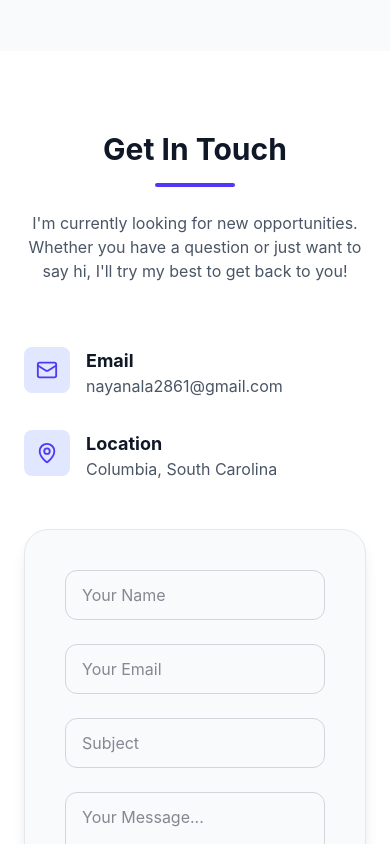
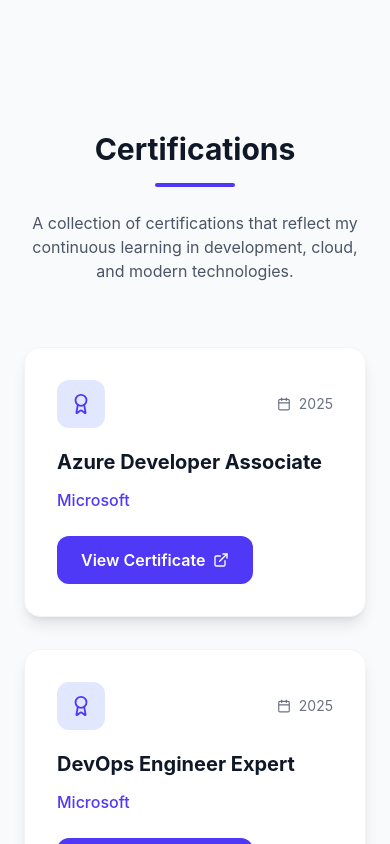
Before and after one commit to snayanala/my-portfolio, a React (Vite) app: page / in a window 390 px wide. Shown: the part 7460-8304 px from the top of the page. Built offline with nearby package versions, Linux system fonts and the light colour scheme.

Commit message:
Updated portfolio sections and add certifications

```diff
--- a/package.json
+++ b/package.json
@@ -40,6 +40,8 @@
     "@radix-ui/react-toggle": "1.1.2",
     "@radix-ui/react-toggle-group": "1.1.2",
     "@radix-ui/react-tooltip": "1.1.8",
+    "@react-three/drei": "^9.122.0",
+    "@react-three/fiber": "^8.18.0",
     "canvas-confetti": "^1.9.4",
     "class-variance-authority": "0.7.1",
     "clsx": "2.1.1",
@@ -63,6 +65,7 @@
     "recharts": "2.15.2",
     "sonner": "2.0.3",
     "tailwind-merge": "3.2.0",
+    "three": "^0.183.0",
     "tw-animate-css": "1.3.8",
     "vaul": "1.1.2"
   },
--- a/src/app/App.tsx
+++ b/src/app/App.tsx
@@ -7,6 +7,8 @@
 import { Experience } from "./components/Experience";
 import { Contact } from "./components/Contact";
 import { Footer } from "./components/Footer";
+import Certifications from "./components/Certifications"; // Import Certifications component
+
 
 export default function App() {
   // Smooth scroll behavior for anchor links
@@ -26,7 +28,9 @@
         <Skills />
         <Projects />
         <Experience />
+         <Certifications /> {/* Add Certifications section here */}
         <Contact />
+
       </main>
       <Footer />
     </div>
--- /dev/null
+++ b/src/app/components/Certifications.tsx
@@ -0,0 +1,101 @@
+import React from "react";
+import { motion } from "motion/react";
+import { Award, ExternalLink, Calendar } from "lucide-react";
+
+type Certification = {
+  title: string;
+  issuer: string;
+  date: string;
+  link?: string;
+};
+
+const certifications: Certification[] = [
+  {
+    title: "Azure Developer Associate",
+    issuer: "Microsoft",
+    date: "2025",
+    link: "https://learn.microsoft.com/api/credentials/share/en-us/NayanalaSupriya-8301/DE2F614FFC1CB2B1?sharingId=C3134471D3866EEB",
+  },
+  {
+    title: "DevOps Engineer Expert",
+    issuer: "Microsoft",
+    date: "2025",
+    link: "https://learn.microsoft.com/api/credentials/share/en-us/NayanalaSupriya-8301/5C789D571C1F3599?sharingId=C3134471D3866EEB",
+  },
+  {
+    title: "Capgemini Cloud Native Development Certificate",
+    issuer: "Capgemini",
+    date: "2025",
+    link: "https://www.linkedin.com/posts/supriyanayanala_cloudnative-capgemini-universityofsouthcarolina-activity-7326340991169286146-Gs6x?utm_source=share&utm_medium=member_desktop&rcm=ACoAADQUNGEBx4Tu_Atq4GfWJArZon8EZuI8dfI",
+  },
+];
+
+const Certifications: React.FC = () => {
+  return (
+    <section
+      id="certifications"
+      className="py-20 bg-gray-50 dark:bg-gray-900 transition-colors duration-500"
+    >
+      <div className="container mx-auto px-6">
+        <div className="text-center mb-16">
+          <h2 className="text-3xl md:text-4xl font-bold text-gray-900 dark:text-white mb-4">
+            Certifications
+          </h2>
+          <div className="w-20 h-1 bg-indigo-600 mx-auto rounded-full mb-6"></div>
+          <p className="text-gray-600 dark:text-gray-300 max-w-2xl mx-auto">
+            A collection of certifications that reflect my continuous learning
+            in development, cloud, and modern technologies.
+          </p>
+        </div>
+
+        <div className="grid md:grid-cols-2 gap-8">
+          {certifications.map((cert, idx) => (
+            <motion.div
+              key={idx}
+              initial={{ opacity: 0, y: 35 }}
+              whileInView={{ opacity: 1, y: 0 }}
+              viewport={{ once: true }}
+              transition={{ duration: 0.5, delay: idx * 0.1 }}
+              whileHover={{ y: -6 }}
+              className="h-full"
+            >
+              <div className="p-8 rounded-2xl shadow-lg h-full border bg-white dark:bg-gray-800 border-gray-100 dark:border-gray-700 transition-all duration-300 hover:shadow-xl">
+                <div className="flex items-center justify-between gap-4 mb-5">
+                  <div className="w-12 h-12 rounded-xl flex items-center justify-center bg-indigo-100 dark:bg-indigo-600 text-indigo-600 dark:text-white">
+                    <Award size={22} />
+                  </div>
+
+                  <span className="flex items-center gap-2 text-sm text-gray-500 dark:text-gray-300">
+                    <Calendar size={14} />
+                    {cert.date}
+                  </span>
+                </div>
+
+                <h3 className="text-xl md:text-2xl font-bold text-gray-900 dark:text-white mb-3">
+                  {cert.title}
+                </h3>
+
+                <p className="text-indigo-600 font-medium mb-6">
+                  {cert.issuer}
+                </p>
+
+                {cert.link && (
+                  <a
+                    href={cert.link}
+                    target="_blank"
+                    rel="noopener noreferrer"
+                    className="inline-flex items-center gap-2 px-6 py-3 rounded-xl font-semibold bg-indigo-600 hover:bg-indigo-700 text-white transition-all"
+                  >
+                    View Certificate <ExternalLink size={16} />
+                  </a>
+                )}
+              </div>
+            </motion.div>
+          ))}
+        </div>
+      </div>
+    </section>
+  );
+};
+
+export default Certifications;
--- a/src/app/components/Contact.tsx
+++ b/src/app/components/Contact.tsx
@@ -83,7 +83,7 @@
           <p className="text-gray-600 dark:text-gray-300 max-w-2xl mx-auto mt-6">
             I'm currently looking for new opportunities. Whether you have a
             question or just want to say hi, I'll try my best to get back to
-            you!
+            you soon!
           </p>
         </div>
 
--- a/src/app/components/Navbar.tsx
+++ b/src/app/components/Navbar.tsx
@@ -1,6 +1,6 @@
 import React, { useState, useEffect, useRef } from "react";
 import { Menu, X } from "lucide-react";
-import { motion, AnimatePresence, useScroll, useSpring } from "motion/react";
+import { motion, useScroll, useSpring } from "motion/react";
 import { ThemeToggle } from "./ThemeToggle";
 
 const navLinks = [
@@ -8,6 +8,7 @@
   { name: "Skills", href: "#skills" },
   { name: "Projects", href: "#projects" },
   { name: "Experience & Achievements", href: "#experience" },
+  { name: "Certifications", href: "#certifications" },
   { name: "Contact", href: "#contact" },
 ];
 
@@ -15,17 +16,18 @@
   const [isOpen, setIsOpen] = useState(false);
   const [scrolled, setScrolled] = useState(false);
   const [active, setActive] = useState("#about");
+  const [introDone, setIntroDone] = useState(true);
 
   const navRef = useRef<HTMLDivElement>(null);
 
-  /* ---------------- Scroll Progress Bar ---------------- */
+  /* -------- Scroll Progress -------- */
   const { scrollYProgress } = useScroll();
   const scaleX = useSpring(scrollYProgress, {
     stiffness: 100,
     damping: 30,
   });
 
-  /* ---------------- Scroll Effects ---------------- */
+  /* -------- Active Section -------- */
   useEffect(() => {
     const handleScroll = () => {
       setScrolled(window.scrollY > 50);
@@ -33,6 +35,7 @@
       navLinks.forEach((link) => {
         const section = document.querySelector(link.href);
         if (!section) return;
+
         const rect = section.getBoundingClientRect();
         if (rect.top <= 150 && rect.bottom >= 150) {
           setActive(link.href);
@@ -42,12 +45,13 @@
 
     window.addEventListener("scroll", handleScroll);
     handleScroll();
+
     return () => window.removeEventListener("scroll", handleScroll);
   }, []);
 
   return (
     <>
-      {/* 🔥 Scroll Progress Bar */}
+      {/* Scroll Bar */}
       <motion.div
         style={{ scaleX }}
         className="fixed top-0 left-0 right-0 h-1 bg-gradient-to-r from-indigo-500 via-purple-500 to-pink-500 origin-left z-[60]"
@@ -70,15 +74,20 @@
           {/* Logo */}
           <motion.a
             href="#"
-            animate={{ scale: scrolled ? 0.9 : 1 }}
-            transition={{ duration: 0.3 }}
+            initial={{ x: -220 }}
+            animate={{ x: introDone ? 0 : -220 }}
+            transition={{
+              type: "spring",
+              stiffness: 120,
+              damping: 12,
+            }}
             className="text-2xl font-bold tracking-tight bg-gradient-to-r from-indigo-500 via-purple-500 to-pink-500 bg-clip-text text-transparent"
           >
             Supriya Nayanala
           </motion.a>
 
-          {/* Desktop Navigation */}
-          <div className="hidden md:flex items-center space-x-8 relative">
+          {/* Desktop Nav */}
+          <div className="hidden md:flex items-center space-x-8">
             {navLinks.map((link) => (
               <motion.a
                 key={link.name}
@@ -91,21 +100,12 @@
                 }`}
               >
                 {link.name}
-
-                {active === link.href && (
-                  <motion.div
-                    layoutId="underline"
-                    className="absolute -bottom-1 left-0 right-0 h-[3px] bg-gradient-to-r from-indigo-500 via-purple-500 to-pink-500 rounded-full"
-                  />
-                )}
               </motion.a>
             ))}
-
-            {/* 🌙 Theme Toggle */}
             <ThemeToggle />
           </div>
 
-          {/* Mobile Menu Button */}
+          {/* Mobile Toggle */}
           <button
             className="md:hidden text-gray-900 dark:text-white"
             onClick={() => setIsOpen(!isOpen)}
@@ -113,37 +113,6 @@
             {isOpen ? <X size={24} /> : <Menu size={24} />}
           </button>
         </div>
-
-        {/* Mobile Menu */}
-        <AnimatePresence>
-          {isOpen && (
-            <motion.div
-              initial={{ opacity: 0, y: -20 }}
-              animate={{ opacity: 1, y: 0 }}
-              exit={{ opacity: 0, y: -20 }}
-              transition={{ duration: 0.3 }}
-              className="md:hidden bg-white dark:bg-gray-900 shadow-xl border-t border-gray-200 dark:border-gray-700"
-            >
-              <div className="flex flex-col space-y-6 px-6 py-6">
-                {navLinks.map((link) => (
-                  <a
-                    key={link.name}
-                    href={link.href}
-                    className="text-gray-600 dark:text-gray-300 hover:text-indigo-600 font-medium text-lg"
-                    onClick={() => setIsOpen(false)}
-                  >
-                    {link.name}
-                  </a>
-                ))}
-
-                {/* Theme Toggle inside mobile */}
-                <div className="pt-4 border-t border-gray-200 dark:border-gray-700">
-                  <ThemeToggle />
-                </div>
-              </div>
-            </motion.div>
-          )}
-        </AnimatePresence>
       </motion.nav>
     </>
   );
```
Also changed, not shown: 1 other file (tests, documents, lock files or other folders).
